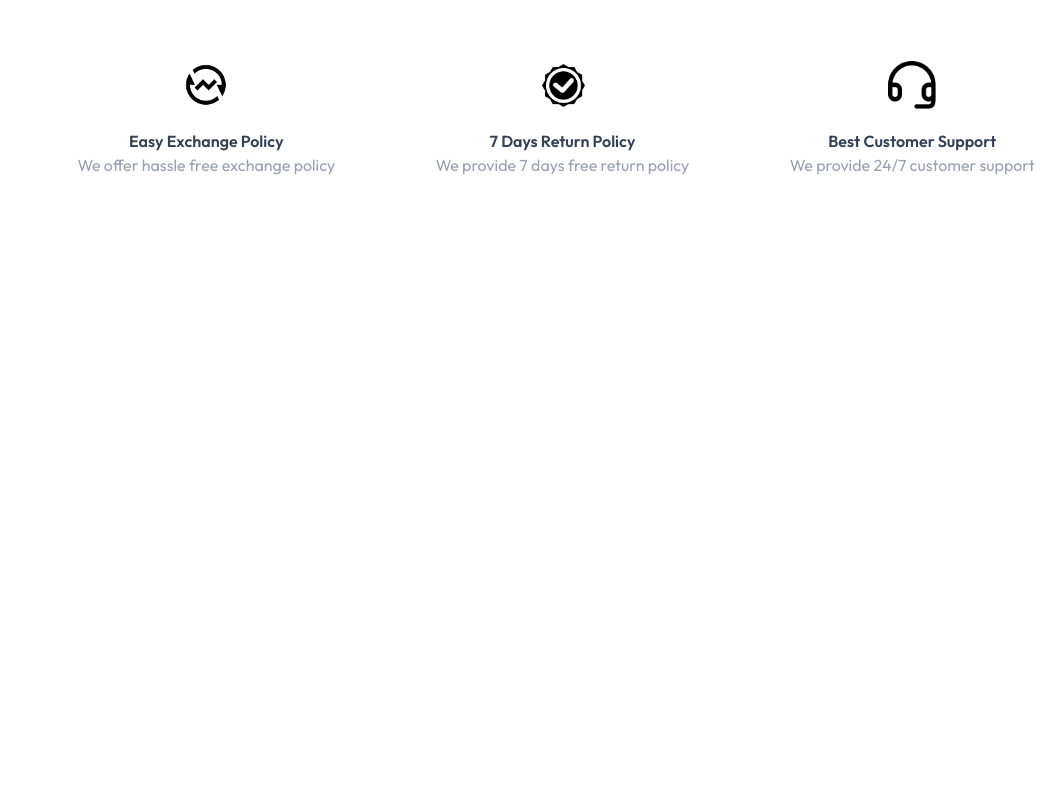
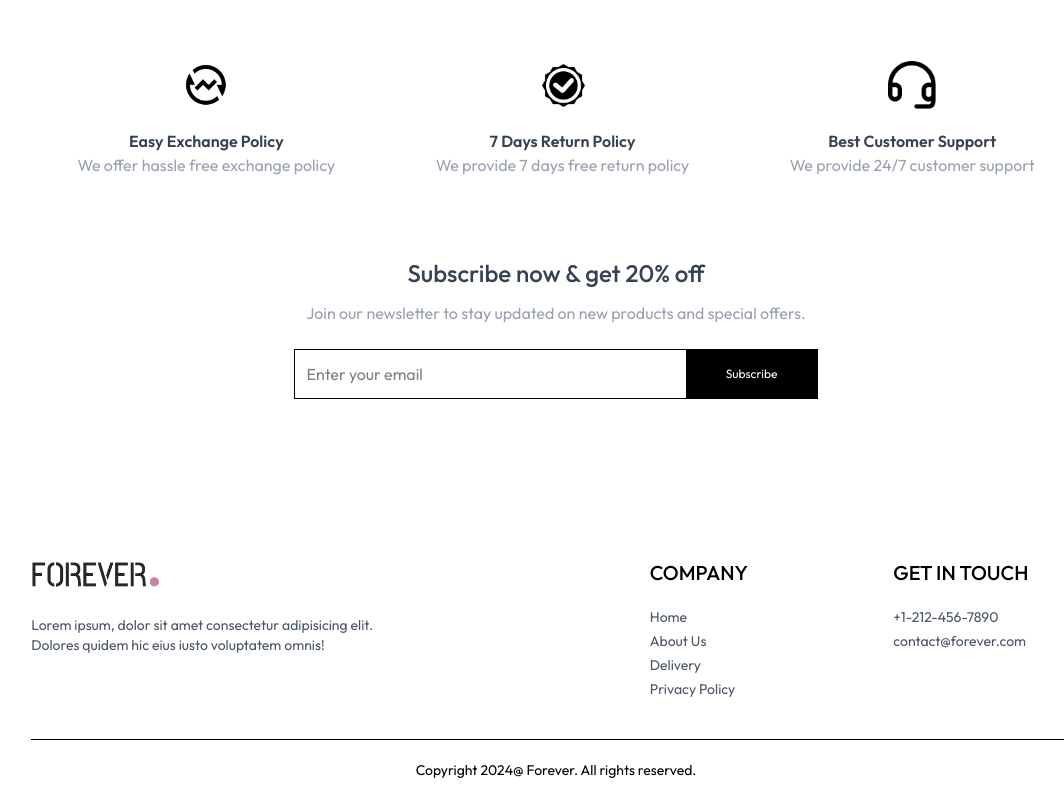
Before and after one commit to Priyank-211/E-commerseWeb, a React (Vite) app in the folder frontend/: page / in a window 1280 px wide. Shown: the part 1872-2672 px from the top of the page, without its empty margins (84-1148 px from the left). Before the commit the page ends 2129 px from the top, so only its background shows below. Built offline with nearby package versions, Linux system fonts and the light colour scheme.

Commit message:
Subscription button and footer

```diff
--- a/frontend/src/App.jsx
+++ b/frontend/src/App.jsx
@@ -1,14 +1,15 @@
-import { Route, Routes } from "react-router-dom";
-import Home from "./pages/Home";
-import About from "./pages/About";
-import Login from "./pages/Login";
+import { Route, Routes } from 'react-router-dom';
+import Home from './pages/Home';
+import About from './pages/About';
+import Login from './pages/Login';
 
-import Contact from "./pages/Contact";
-import Product from "./pages/Product";
-import PlaceOrder from "./pages/PlaceOrder";
-import Cart from "./pages/Cart";
-import Order from "./pages/Order";
-import Navbar from "./components/Navbar";
+import Contact from './pages/Contact';
+import Product from './pages/Product';
+import PlaceOrder from './pages/PlaceOrder';
+import Cart from './pages/Cart';
+import Order from './pages/Order';
+import Navbar from './components/Navbar';
+import Footer from './components/Footer';
 
 const App = () => {
   return (
@@ -27,6 +28,7 @@
           <Route path="/place-order" element={<PlaceOrder />} />
           <Route path="/order" element={<Order />} />
         </Routes>
+        <Footer />
       </div>
     </>
   );
--- /dev/null
+++ b/frontend/src/components/Footer.jsx
@@ -0,0 +1,42 @@
+import React from 'react';
+import { assets } from '../assets/assets';
+
+const Footer = () => {
+  return (
+    <div>
+      <div className="flex flex-col sm:grid grid-cols-[3fr_1fr_1fr] gap-14 my-10 mt-40 text-sm">
+        <div>
+          <img src={assets.logo} alt="Logo" className="mb-5 w-32" />
+          <p className="w-full md:w-2/3 text-gray-600">
+            Lorem ipsum, dolor sit amet consectetur adipisicing elit. Dolores
+            quidem hic eius iusto voluptatem omnis!
+          </p>
+        </div>
+        <div>
+          <p className="text-xl font-medium mb-5">COMPANY</p>
+          <ul className="flex flex-col gap-1 text-gray-600">
+            <li>Home</li>
+            <li>About Us</li>
+            <li>Delivery</li>
+            <li>Privacy Policy</li>
+          </ul>
+        </div>
+        <div>
+          <p className="text-xl font-medium mb-5">GET IN TOUCH</p>
+          <ul className="flex flex-col gap-1 text-gray-600">
+            <li>+1-212-456-7890</li>
+            <li>contact@forever.com</li>
+          </ul>
+        </div>
+      </div>
+      <div>
+        <hr />
+        <p className="py-5 text-sm text-center ">
+          Copyright 2024@ Forever. All rights reserved.
+        </p>
+      </div>
+    </div>
+  );
+};
+
+export default Footer;
--- /dev/null
+++ b/frontend/src/components/NewsletterBox.jsx
@@ -0,0 +1,37 @@
+import React from 'react';
+
+const NewsletterBox = () => {
+  const onSubmithandler = (e) => {
+    e.preventDefault();
+  };
+  return (
+    <div className="text-center">
+      <p className="text-2xl font-medium text-gray-700">
+        Subscribe now & get 20% off
+      </p>
+      <p className="text-gray-400 mt-3">
+        Join our newsletter to stay updated on new products and special offers.
+      </p>
+      <form
+        onSubmit={onSubmithandler}
+        action=""
+        className="w-full sm:w-1/2 flex items-center gap-3 mx-auto my-6 border pl-3"
+      >
+        <input
+          className="w-full sm:flex-1 outline-none "
+          type="email"
+          placeholder="Enter your email"
+          required
+        />
+        <button
+          type="submit "
+          className="bg-black text-white text-xs px-10 py-4"
+        >
+          Subscribe
+        </button>
+      </form>
+    </div>
+  );
+};
+
+export default NewsletterBox;
--- a/frontend/src/pages/Home.jsx
+++ b/frontend/src/pages/Home.jsx
@@ -3,6 +3,7 @@
 import Hero from '../components/Hero';
 import BestSeller from '../components/Bestseller';
 import OurPolicy from '../components/OurPolicy';
+import NewsletterBox from '../components/NewsletterBox';
 
 const Home = () => {
   return (
@@ -11,6 +12,7 @@
       <LatestCollection />
       <BestSeller />
       <OurPolicy />
+      <NewsletterBox />
     </div>
   );
 };
```
